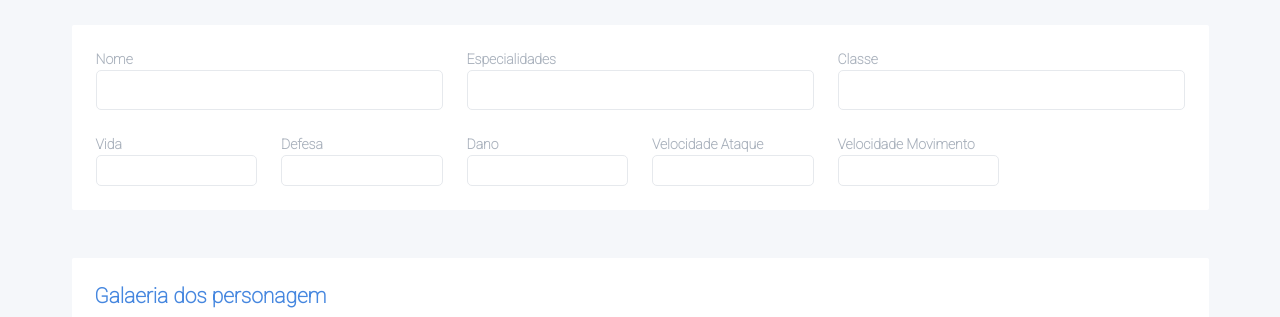
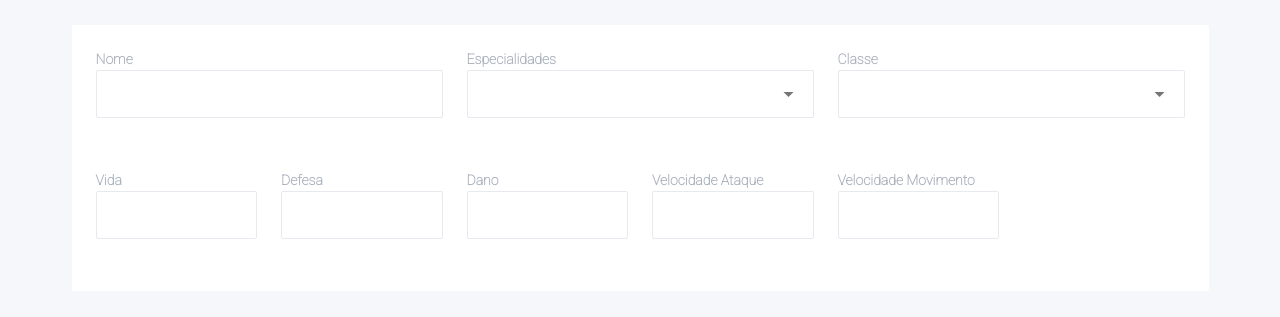
Before and after one commit to joubraga/herois, a Vue app: page /#/personagens/editar in a window 1280 px wide. Shown: the part 187-504 px from the top of the page. Built offline with nearby package versions, Linux system fonts and the light colour scheme.

Commit message:
Alterado os inputs do caradas para v-text-field

```diff
--- a/src/views/admin/herois/create.vue
+++ b/src/views/admin/herois/create.vue
@@ -8,56 +8,67 @@
                         <v-flex xs12 sm4 d-flex>
                             <div class="form__input-div-custom">
                                 <label class="form__input-label">Nome</label>
-                                <input type="text" name="nome" v-model="form.nome" class="form__input" />
+                                <v-text-field name="nome" solo v-model="form.nome" ></v-text-field>
                             </div>
                         </v-flex>
 
                         <v-flex xs12 sm4 d-flex>
                             <div class="form__input-div-custom">
                                 <label class="form__input-label">Especialidades</label>
-                                <input type="text" name="especialidades" v-model="form.especialidades" class="form__input" />
+                                <v-select
+                                    :items="states"
+                                    v-model="form.especialidades"
+                                    multiple
+                                    max-height="400"
+                                    solo
+                                ></v-select>
                             </div>
                         </v-flex>
 
                         <v-flex xs12 sm4 d-flex>
                             <div class="form__input-div-custom">
                                 <label class="form__input-label">Classe</label>
-                                <input type="text" name="classe" v-model="form.classe" class="form__input" />
+                                <v-select
+                                    :items="states"
+                                    v-model="form.classe"
+                                    max-height="400"
+                                    solo
+                                ></v-select>
                             </div>
                         </v-flex>
 
                         <v-flex xs12 sm2 d-flex>
                             <div class="form__input-div-custom">
                                 <label class="form__input-label">Vida</label>
-                                <input type="number" name="vida" v-model="form.vida" class="form__input" />
+                                <v-text-field type="number" name="vida" solo v-model="form.vida" ></v-text-field>
                             </div>
                         </v-flex>
 
                         <v-flex xs12 sm2 d-flex>
                             <div class="form__input-div-custom">
                                 <label class="form__input-label">Defesa</label>
-                            <input type="number" name="defesa" v-model="form.defesa" class="form__input" />
+                                <v-text-field type="number" name="defesa" solo v-model="form.defesa" ></v-text-field>
                         </div>
                         </v-flex>
 
                         <v-flex xs12 sm2 d-flex>
                             <div class="form__input-div-custom">
                                 <label class="form__input-label">Dano</label>
-                                <input type="number" name="dano" v-model="form.dano" class="form__input" />
+                                <v-text-field type="number" name="dano" solo v-model="form.dano" ></v-text-field>
                             </div>
                         </v-flex>
 
                         <v-flex xs12 sm2 d-flex>
                             <div class="form__input-div-custom">
                                 <label class="form__input-label">Velocidade Ataque</label>
-                                <input type="number" name="vAtaque" v-model="form.vAtaque" class="form__input" />
+                                <v-text-field type="number" name="vAtaque" solo v-model="form.vAtaque" ></v-text-field>
                             </div>
                         </v-flex>
 
                         <v-flex xs12 sm2 d-flex>
                             <div class="form__input-div-custom">
                                 <label class="form__input-label">Velocidade Movimento</label>
-                                <input type="number" name="vMovimento" v-model="form.vMovimento" class="form__input" />
+                                <v-text-field type="number" name="vMovimento" solo v-model="form.vMovimento" ></v-text-field>
                             </div>
                         </v-flex>
 
@@ -103,3 +114,19 @@
         }
     }
 </script>
+
+<style lang="css">
+    .v-input__slot {
+        box-shadow: none!important;
+        border: 1px solid #e6e9ed!important;
+        width: auto;
+        padding: 2.5%;
+        border-radius: 5px;
+        color: #656d78;
+        width: 100%;
+    }
+
+    .form__input-div-custom .v-select, .form__input-div-custom .v-text-field {
+        width: 100%;
+    }
+</style>
```
